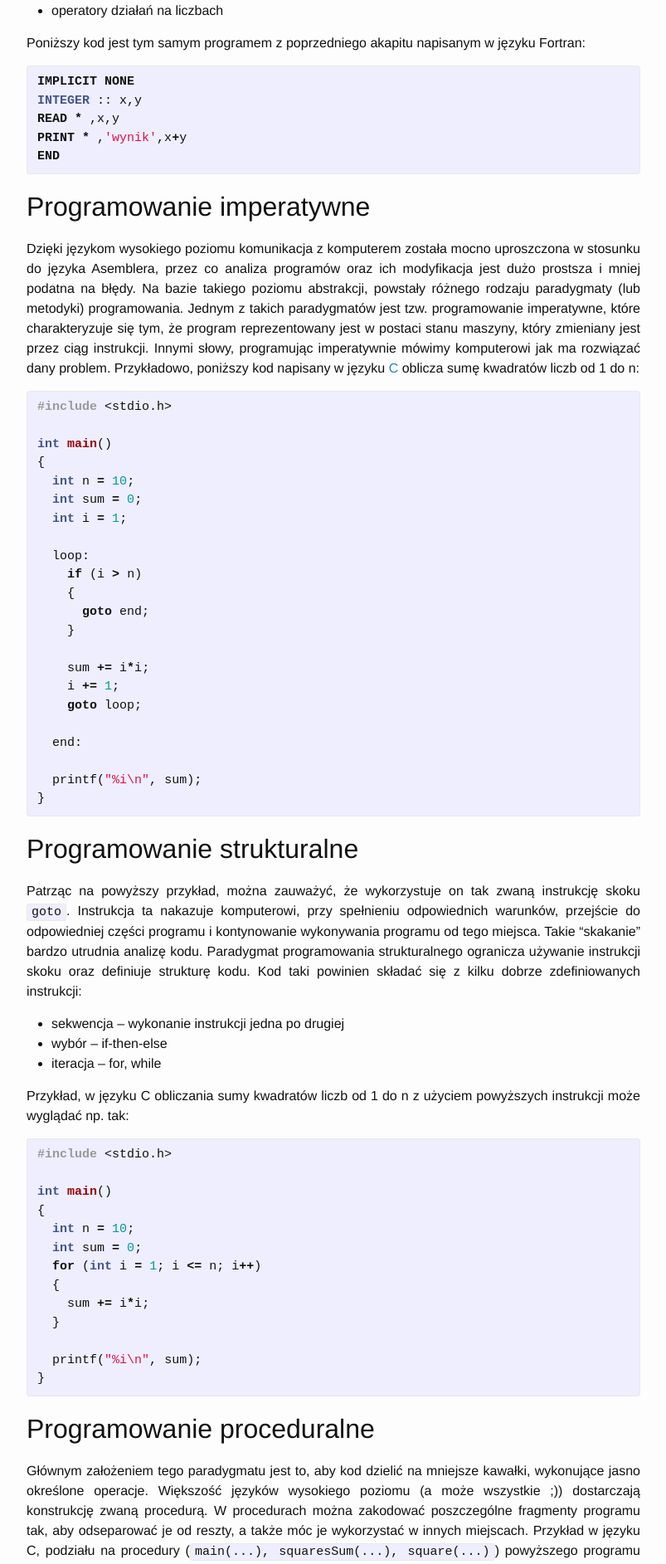
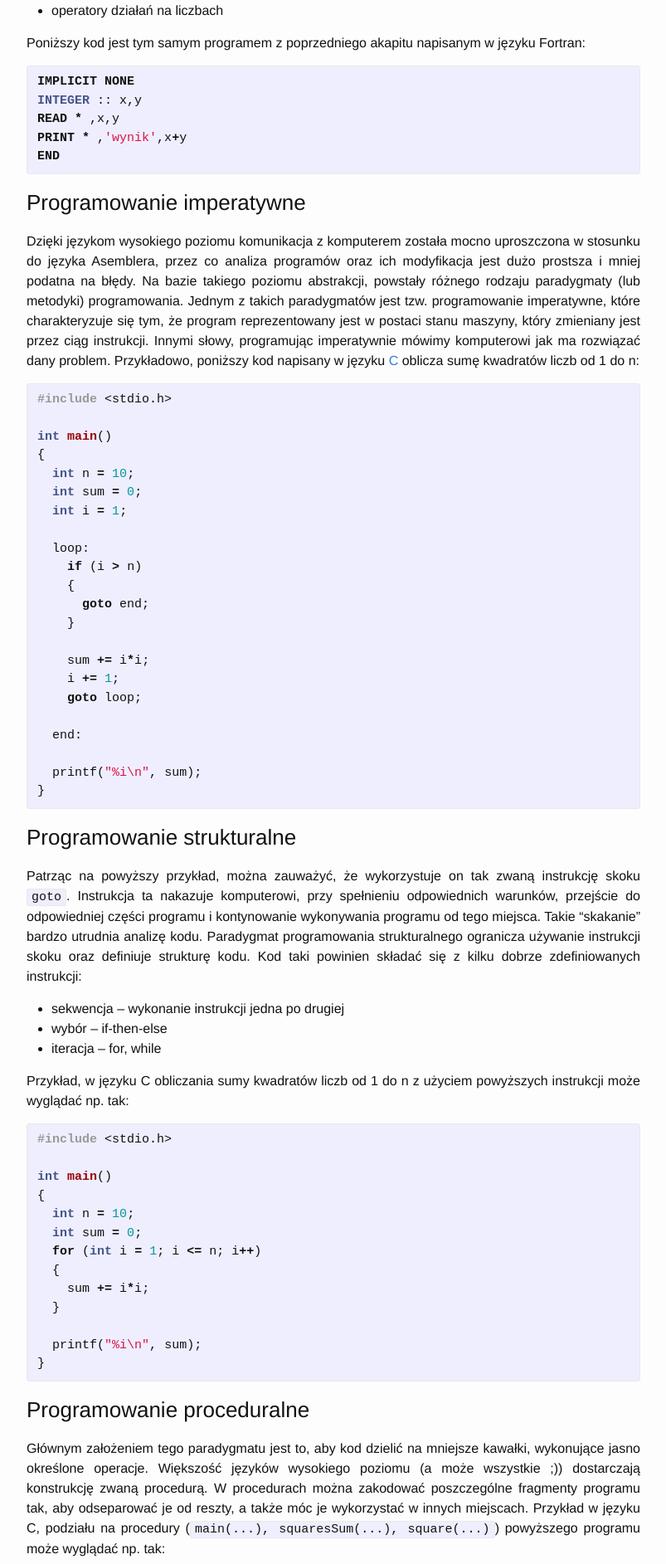
Before and after one commit to mikedevbo/mikedevbo.github.io, a Jekyll site: the page built from _posts/2016-11-21-Software_Development_Part_I.md, in a window 1280 px wide. Shown: the part 2764-4649 px from the top of the page at 83% size, without its empty margins (238-1041 px from the left). Built offline with Jekyll 4.4.1, drawn with Linux system fonts in a browser that asks for light colours.

```diff
--- a/Gemfile
+++ b/Gemfile
@@ -9,17 +9,17 @@ ruby RUBY_VERSION
 #
 # This will help ensure the proper Jekyll version is running.
 # Happy Jekylling!
-gem "jekyll", "3.3.0"
+#gem "jekyll", "3.3.1"
 
 # This is the default theme for new Jekyll sites. You may change this to anything you like.
 gem "minima", "~> 2.0"
 
 # If you want to use GitHub Pages, remove the "gem "jekyll"" above and
 # uncomment the line below. To upgrade, run `bundle update github-pages`.
-# gem "github-pages", group: :jekyll_plugins
+gem "github-pages", '~> 105', group: :jekyll_plugins
 
 # If you have any plugins, put them here!
 group :jekyll_plugins do
    gem "jekyll-feed", "~> 0.6"
-   gem "jekyll-admin"
+   #gem "jekyll-admin"
 end
--- a/_config.yml
+++ b/_config.yml
@@ -16,7 +16,7 @@
 title: michał blog
 author: michał
 email: michal0x17@gmail.com
-description: Z pasji do programowania
+description: pasja programowania
 baseurl: "" # the subpath of your site, e.g. /blog
 url: "" # the base hostname & protocol for your site, e.g. http://example.com
 twitter_username: michal0x17
--- a/_posts/2016-11-21-Software_Development_Part_I.md
+++ b/_posts/2016-11-21-Software_Development_Part_I.md
@@ -9,6 +9,7 @@ Jest to pierwszy wpis z serii, którą nazwałem "Wytwarzanie oprogramowania". W
 Wpis ten zawiera krótki przegląd wybranych paradygmatów programowania.
 
 ## Programowanie niskopoziomowe
+
 ### Język maszynowy
 Z punktu widzenia komputera najbardziej przyjaznym językiem do komunikacji jest język składający się z dwóch znaków: 0 i 1. Jest to tak zwany język maszynowy. "Rozmowa" z komputerem w tym języku odbywa się poprzez wprowadzanie rozkazów reprezentowanych przez ciągi zer i jedynek. Każdy komputer posiada jednostkę zwaną procesorem, a każdy rodzaj procesora posiada swoją interpretację języka maszynowego. Dla przykładu, poniższy kod reprezentuje język maszynowy zrozumiały dla procesora [Sextium II][1]. "Rozkazuje" on komputerowi wczytanie dwóch liczb ze standardowego wejścia, dodanie ich do siebie oraz wypisanie wyniku na standardowe wyjście:
 
@@ -88,6 +89,7 @@ adres zawartość słowa   opis zawartości słowa
 
 ## Języki wysokiego poziomu
 Asembler pozwala komunikować się z komputerem w dużo bardziej przyjazny sposób niż ciągi zer i jedynek, umożliwiając pisanie bardziej zaawansowanych programów. Jednak nadal jest to język dość trudny, zwłaszcza, jeśli chodzi o analizę kodu lub jego modyfikację. Między innymi z tego powodu następnym krokiem w rozwoju języków programowania było powstanie tak zwanych języków wysokiego poziomu. Języki te umożliwiają porozumiewanie się z komputerem w jeszcze bardziej przyjazny sposób, uwalniając programistę od konieczności znajomości konkretnej architektury procesora. Kod napisany w języku wysokiego poziomu jest tłumaczony na język Asemblera (lub bezpośrednio na język maszynowy) w tak zwanym procesie kompilacji. Jednym z pierwszych stworzonych języków z tej kategorii jest język o nazwie [Fortran][2]. Niektóre jego cechy to:
+
 * deklaracje zmiennych
 * definiowanie procedur
 * operatory logiczne
@@ -104,7 +106,7 @@ PRINT * ,'wynik',x+y
 END
 {% endhighlight %}
 
-## Programowanie imperatywne
+### Programowanie imperatywne
 Dzięki językom wysokiego poziomu komunikacja z komputerem została mocno uproszczona w stosunku do języka Asemblera, przez co analiza programów oraz ich modyfikacja jest dużo prostsza i mniej podatna na błędy. Na bazie takiego poziomu abstrakcji, powstały różnego rodzaju paradygmaty (lub metodyki) programowania. Jednym z takich paradygmatów jest tzw. programowanie imperatywne, które charakteryzuje się tym, że program reprezentowany jest w postaci stanu maszyny, który zmieniany jest przez ciąg instrukcji. Innymi słowy, programując imperatywnie mówimy komputerowi jak ma rozwiązać dany problem. Przykładowo, poniższy kod napisany w języku [C][3] oblicza sumę kwadratów liczb od 1 do n:
 
 {% highlight c %}
@@ -132,8 +134,9 @@ int main()
 }
 {% endhighlight %}
 
-## Programowanie strukturalne
+### Programowanie strukturalne
 Patrząc na powyższy przykład, można zauważyć, że wykorzystuje on tak zwaną instrukcję skoku `goto`. Instrukcja ta nakazuje komputerowi, przy spełnieniu odpowiednich warunków,  przejście do odpowiedniej części programu i kontynowanie wykonywania programu od tego miejsca. Takie "skakanie" bardzo utrudnia analizę kodu. Paradygmat programowania strukturalnego ogranicza używanie instrukcji skoku oraz definiuje strukturę kodu. Kod taki powinien składać się z kilku dobrze zdefiniowanych instrukcji:
+
 * sekwencja – wykonanie instrukcji jedna po drugiej
 * wybór – if-then-else
 * iteracja – for, while
@@ -156,7 +159,7 @@ int main()
 }
 {% endhighlight %}
 
-## Programowanie proceduralne
+### Programowanie proceduralne
 Głównym założeniem tego paradygmatu jest to, aby kod dzielić na mniejsze kawałki, wykonujące jasno określone operacje. Większość języków wysokiego poziomu (a może wszystkie ;)) dostarczają konstrukcję zwaną procedurą. W procedurach można zakodować poszczególne fragmenty programu tak, aby odseparować je od reszty, a także móc je wykorzystać w innych miejscach. Przykład w języku C, podziału na procedury (`main(...), squaresSum(...), square(...)`) powyższego programu może wyglądać np. tak:
 
 {% highlight c %}
@@ -188,7 +191,7 @@ int square(int i)
 }
 {% endhighlight %}
 
-## Programowanie obiektowe
+### Programowanie obiektowe
 Pewną trudnością w programowaniu proceduralnym jest to, że dane, na których operują procedury nie są ze sobą powiązane. Dotyczy to zwłaszcza zadeklarowanych zmiennych globalnych, do których można mieć dostęp z dowolnego fragmentu kodu. Ponieważ główną koncepcją programowania imperatywnego, a co za tym idzie również programowania proceduralnego, jest zmiana stanu maszyny, a stan ten może być zmieniany w dowolnym fragmencie kodu, może prowadzić to do powstawania błędów w programie, poprzez nieprawidłowe ustawienie tego stanu. Aby zminimalizować takie operacje, powstały tzw. języki obiektowe, a co za tym idzie również paradygmat programowania obiektowego. Głównym założeniem tego paradygmatu jest to, aby dane oraz procedury, które operują na tych danych, były ze sobą powiązane w takim sensie, aby zmiany na tych danych mogły dokonywać tylko te jasno określone procedury. W większości języków obiektowych konstrukcja do budowy takich powiązań nazywa się klasą (`class`), a instancję konkretnej klasy nazywa się obiektem (`object`). Procedury operujące na danych obiektu nazywa się metodami (`method`). Przykład programu w języku [C#][4], obliczającego sumę kwadratów liczb od 1 do n może wyglądać np. tak:
 
 {% highlight csharp %}
@@ -232,7 +235,7 @@ public class SquaresSumCalculator
 
 W metodzie `Main` jest tworzony obiekt `SquaresSumCalculator`, na którym to obiekcie wywoływana jest metoda `Calculate`. Metoda ta jest zadeklarowana jako publiczna w klasie `SquaresSumCalculator`. Pozostałe metody są oznaczone modyfikatorem dostępu `private`, który to modyfikator "zabrania" dostępu do tych metod fragmentom kodu innym niż te, które znajdują się w klasie `SquaresSumCalculator`. Jak widać na przykładzie w ramach implementacji klasy, wykorzystane jest programowanie proceduralne, ale mogłoby być użyte dowolne inne. "Na zewnątrz klasy" dostępna jest tylko metoda `Calculate`, a konsumer (klasa `Program`) wywołujący tę metodę nie wie nic o szczegółach jej wewnętrznej implementacji.
 
-## Programowanie funkcyjne
+### Programowanie funkcyjne
 Równolegle z rozwojem paradygmatów bazujących na programowaniu imperatywnym rozwijała się koncepcja programowania funkcyjnego. W programowaniu imperatywnym główną koncepcją jest stan maszyny oraz zmiana tego stanu, natomiast w programowaniu funkcyjnym główną koncepcją jest funkcja oraz wyliczanie wyrażeń przez funkcje. Mówimy komputerowi bardziej, co ma zrobić, a nie, jak ma to zrobić. W większości przypadków języki funkcyjne są bardziej zwięzłe w konstrukcji od języków imperatywnych. Dla porównania przykład programu obliczającego sumę kwadratów liczb od 1 do n, zapisany w języku [F#][5], może wyglądać np. tak:
 
 {% highlight ocaml %}
@@ -248,7 +251,7 @@ let sum = squaresSum 10
 printfn "%i" sum
 {% endhighlight %}
 
-## Programowanie logiczne
+### Programowanie logiczne
 Jeszcze innym paradygmatem jest tzw. programowanie logiczne, gdzie program reprezentowany jest przez  zapis stwierdzeń rachunku predykatów pierwszego rzędu, a wyniki programu jako rezultat automatycznego wnioskowania z tych stwierdzeń. Przykład programu stwierdzającego relację rodzeństwa w języku [Prolog][6]:
 
 {% highlight prolog %}
```
Also changed, not shown: Gemfile.lock.
